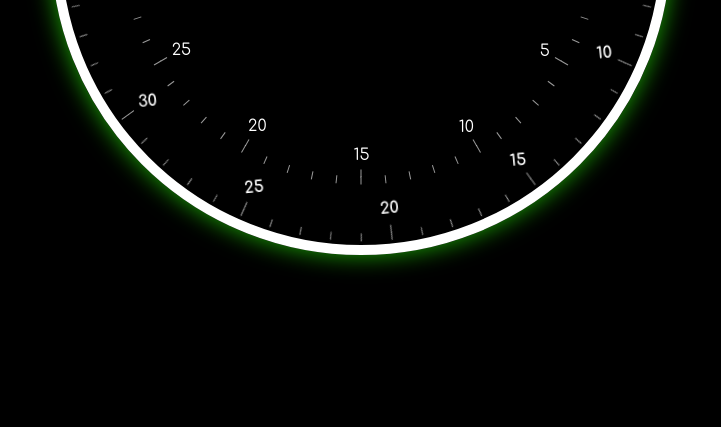
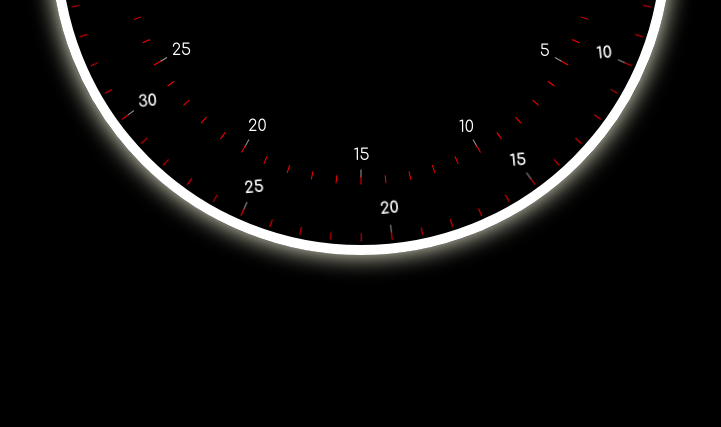
Before and after one commit to TechYoyle/breathe, a plain HTML site: page index.html in a window 1280 px wide. Shown: the part 373-800 px from the top of the page, without its empty margins (279-1000 px from the left). Drawn offline with Linux system fonts and the light colour scheme.

Commit message:
color changes

```diff
--- a/style.css
+++ b/style.css
@@ -17,7 +17,7 @@ body {
     position: relative;
     color: white;
     border: 10px solid white; /* simple white ring */
-    box-shadow: 0 0 25px #29ff08aa; /* optional glow */
+    box-shadow: 0 0 25px beige; /* optional glow */
 }
 
 .spike {
@@ -25,7 +25,7 @@ body {
     position: absolute;
     width: 8px;
     height: 1px;
-    background: #fff9;
+    background: red;
     line-height: 20px;
     transform-origin: 50%;
     inset: 0;
@@ -90,7 +90,7 @@ body {
 .minute:after {
     content: "";
     position: absolute;
-    border: 2px solid #29ff08;
+    border: 2px solid red;
     border-right: none;
     height: 50px;
     left: -10px;
```
